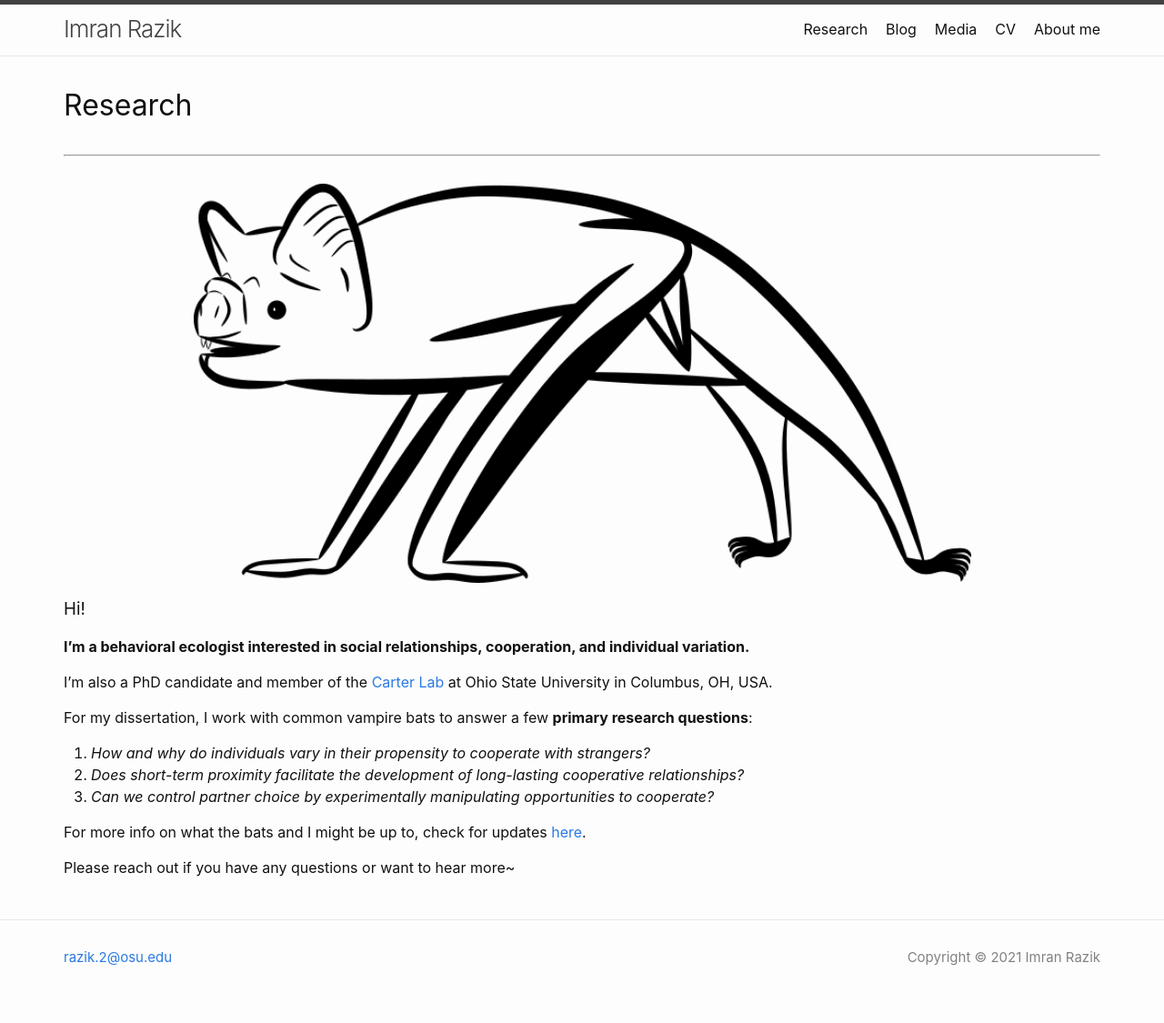
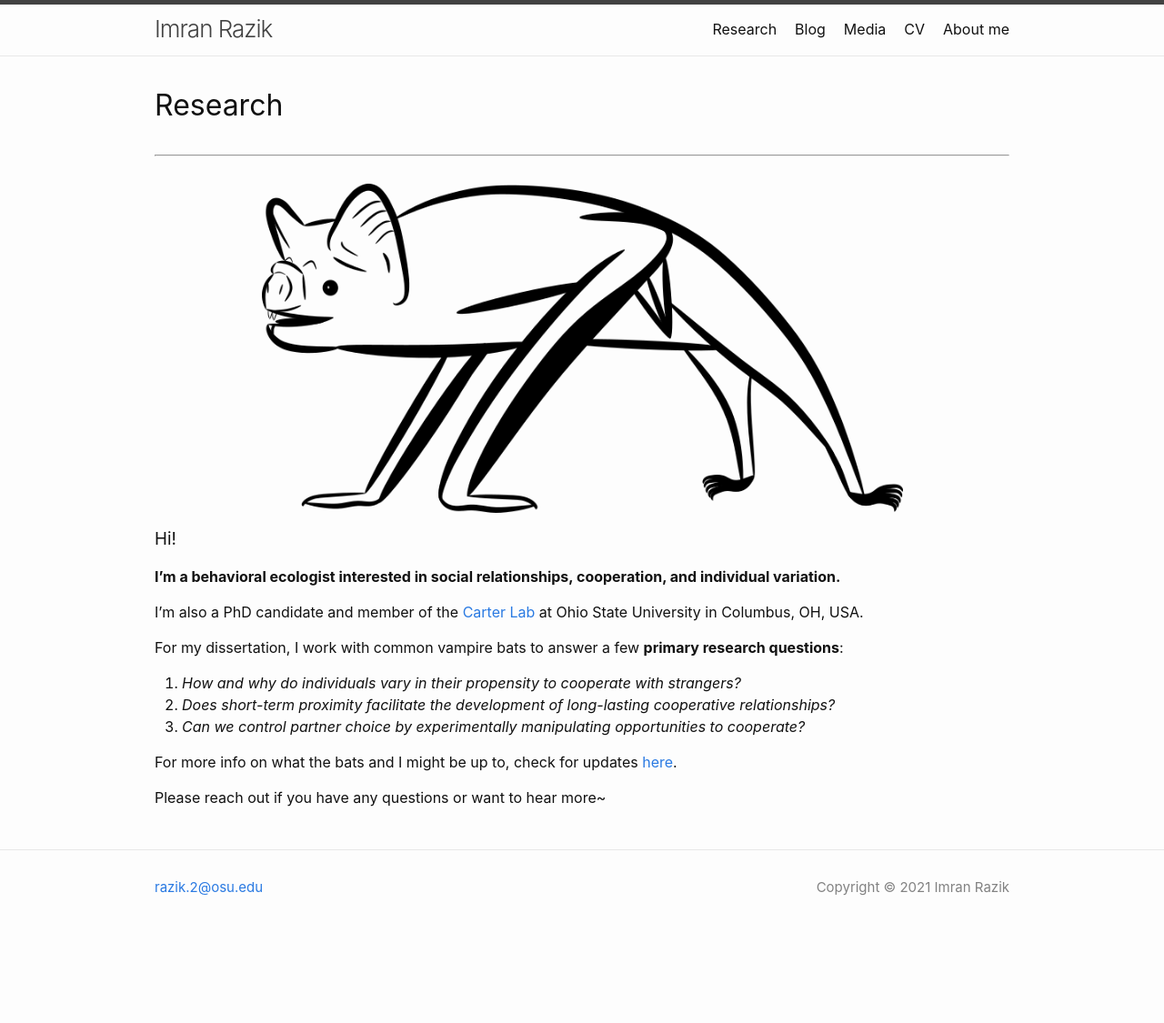
Before and after one commit to imranrazik/imranrazik.github.io, a Jekyll site: the page built from index.md, in a window 1280 px wide. Shown: the whole page at 91% size. Built offline with Jekyll 4.4.1, drawn with Linux system fonts in a browser that asks for light colours; our own code applies the rules of GitHub Pages for plain Markdown files; after the commit the page ends 1048 px from its top, so only the background shows below that.

Commit message:
Update initialize.scss

```diff
--- a/_sass/minima/initialize.scss
+++ b/_sass/minima/initialize.scss
@@ -14,7 +14,7 @@ $spacing-unit:     30px !default;
 $table-text-align: left !default;
 
 // Width of the content area
-$content-width:    1200px !default;
+$content-width:    1000px !default;
 
 $on-palm:          600px !default;
 $on-laptop:        800px !default;
```
